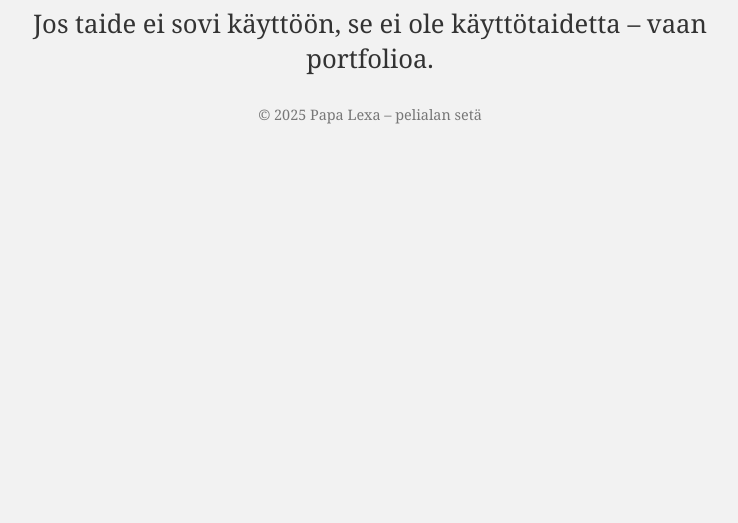
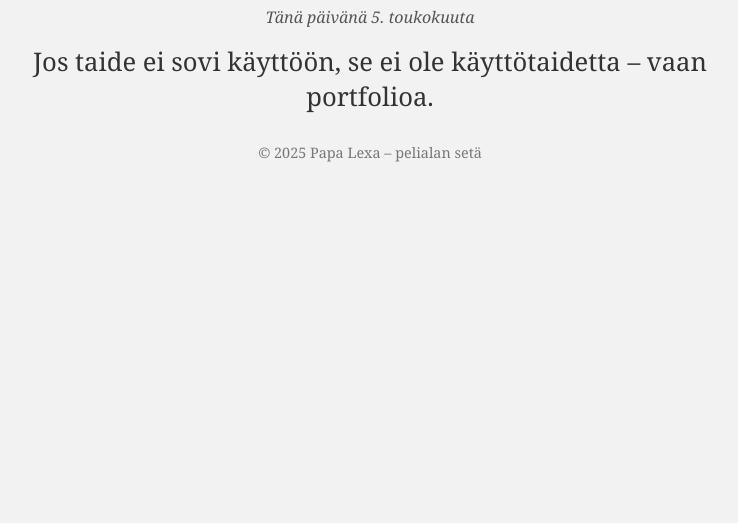
Before and after one commit to leokihlman/papalexa, a plain HTML site: page index.html in a window 1280 px wide. Shown: the part 277-800 px from the top of the page, without its empty margins (270-1008 px from the left). Drawn offline with Linux system fonts and the light colour scheme.

Commit message:
Update index.html
päivämäärä

```diff
--- a/index.html
+++ b/index.html
@@ -1,4 +1,3 @@
-
 <!DOCTYPE html>
 <html lang="fi">
 <head>
@@ -26,14 +25,31 @@
   </style>
 </head>
 <body>
-<img src="./lexa.png" alt="Papa Lexa" style="width: 120px; border-radius: 50%; box-shadow: 0 4px 10px rgba(0,0,0,0.2); margin-bottom: 1em;">
+  <img src="lexa.png" alt="Papa Lexa" style="width: 120px; border-radius: 50%; box-shadow: 0 4px 10px rgba(0,0,0,0.2); margin-bottom: 1em;">
+
   <h1>📜 Papa Lexan Päivän Viisaus</h1>
+
+  <div id="paivamaara" style="margin-bottom: 1em; font-style: italic; color: #555;"></div>
   <div class="quote" id="quote">Ladataan viisautta...</div>
 
   <footer>© 2025 Papa Lexa – pelialan setä</footer>
 
   <script>
+    function muodostaPaivamaaraTeksti() {
+      const kuukaudet = [
+        "tammikuuta", "helmikuuta", "maaliskuuta", "huhtikuuta",
+        "toukokuuta", "kesäkuuta", "heinäkuuta", "elokuuta",
+        "syyskuuta", "lokakuuta", "marraskuuta", "joulukuuta"
+      ];
+      const nyt = new Date();
+      const päivä = nyt.getDate();
+      const kuukausi = kuukaudet[nyt.getMonth()];
+      return `Tänä päivänä ${päivä}. ${kuukausi}`;
+    }
+
     async function haeViisaus() {
+      document.getElementById("paivamaara").textContent = muodostaPaivamaaraTeksti();
+
       const vastaus = await fetch('viisaudet.json');
       const viisaudet = await vastaus.json();
 
```
